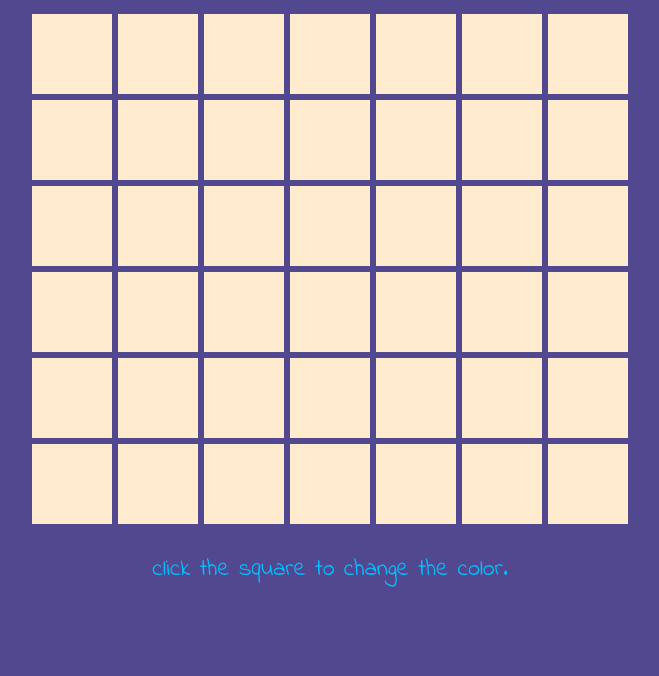
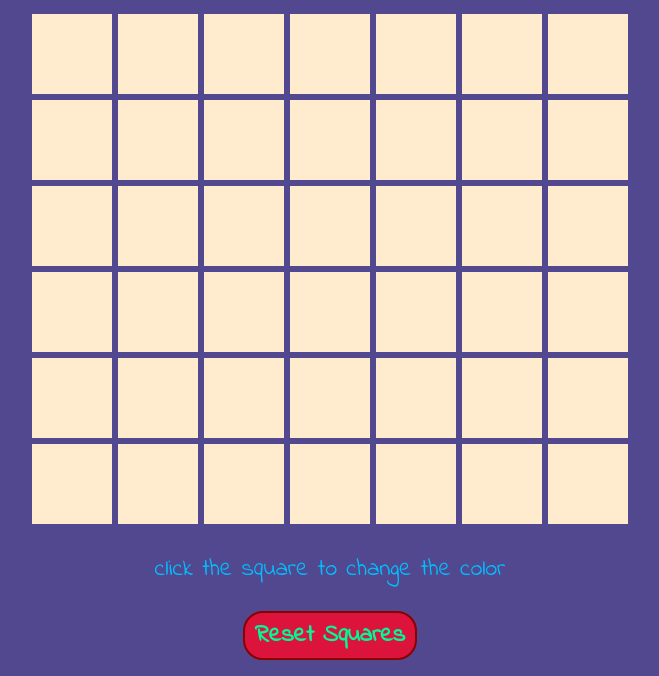
Before and after one commit to adwhitaker/color_squares, a plain HTML site: page index.html in a window 1280 px wide. Shown: the part 124-800 px from the top of the page, without its empty margins (310-969 px from the left). Drawn offline with Linux system fonts and the light colour scheme.

Commit message:
add reset button

```diff
--- a/app.js
+++ b/app.js
@@ -17,4 +17,14 @@ $(document).ready(function () {
       $box.addClass('beige');
     }
   })
+// this listener resets the squares to beige
+  $('.bttn').on('click', '#reset_squares', function () {
+    var $resetBox = $('.box');
+    $resetBox.removeClass('blue');
+    $resetBox.removeClass('green');
+    $resetBox.removeClass('purple');
+    if ( $resetBox.hasClass('beige') ) {
+      $resetBox.addClass('beige')
+    }
+  })
 });
--- a/index.html
+++ b/index.html
@@ -69,7 +69,10 @@
   </tr>
 </table>
 <p>
-  click the square to change the color.
+  click the square to change the color
 </p>
+<div class='bttn'>
+  <button id="reset_squares">Reset Squares</button>
+</div>
   </body>
 </html>
--- a/styles.css
+++ b/styles.css
@@ -4,6 +4,16 @@ body {
   font-family: 'Indie Flower', cursive;
   text-align: center;
   font-size: 1.5em;
+}
+#reset_squares {
+  background-color: #dc143c;
+  color: #00fa9a;
+  font-size: 1em;
+  font-weight: bold;
+  font-family: 'Indie Flower', cursive;
+  border-radius: 20px;
+  border: darkred solid 2px;
+  padding: 5px 10px 5px 10px;
 }
 .c {
   color: #e7903c;
```
